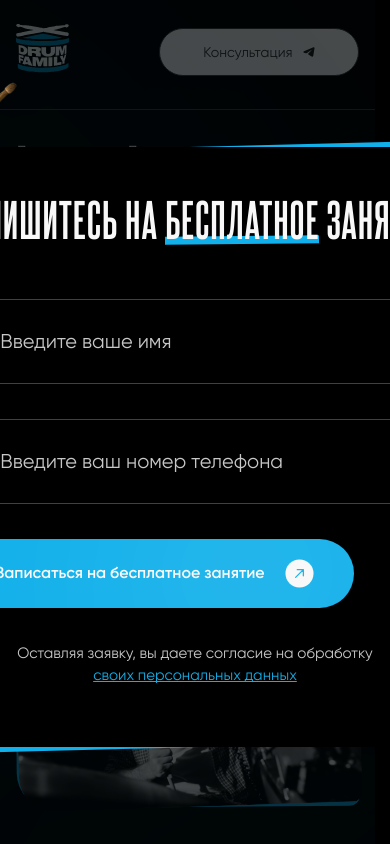
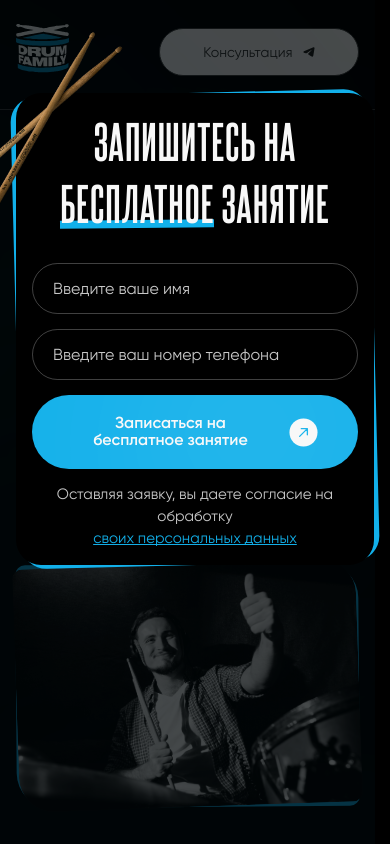
Before and after one commit to Memento-mori-dev/frontend-vite, a PHP site: page / in a window 390 px wide. Run offline with PHP 8.4, Linux system fonts and the light colour scheme; style sheets or scripts are compiled from the project's sources.

Commit message:
form адаптивность

```diff
--- a/layout/index.html
+++ b/layout/index.html
@@ -317,8 +317,9 @@
         <div class="modal__block">
           <div class="modal__block-title">
             <p class="h4 text-up">
-              Запишитесь на <span class="text-line">бесплатное</span> занятие
+              Запишитесь на <br> <span class="text-line">бесплатное</span> занятие
             </p>
+          </div>
 
           <form action="" class="modal__block-form">
             <div class="modal__block-item">
@@ -356,8 +357,6 @@
             </div>
           </div>
         </div>
-
-        </div>
       </div>
     </div>
 
--- a/layout/src/styles/blocks/modal.scss
+++ b/layout/src/styles/blocks/modal.scss
@@ -138,4 +138,63 @@
         }
     }
 
+
+    @include tablet{
+        padding: 0 rem(16);
+
+        &__item{
+            &--sticks{
+                padding-top: rem(93);
+            }
+            width: 100%;
+        }
+        &__block{
+            width: 100%;
+            padding: rem(20) rem(40);
+        }
+    }
+
+    @include mobile{
+        align-items: start;
+
+        &__block{
+            &-form{
+                padding-top: rem(30);
+
+                width: 100%;
+
+                align-items: center;
+            }
+
+            &-item{
+                &:not(:first-child){
+                    padding-top: rem(15);
+                }
+
+                width: 100%;
+
+                & .button{
+                    margin: auto;
+                }
+            }
+        }
+    }
+
+    @include mobile-s{
+        &__block{
+            padding: rem(16);
+
+            &::before{
+                @include square(rem(300));
+
+                top: rem(-128);
+                left: rem(-124);
+            }
+
+            &-input{
+                padding: rem(15) rem(20);
+                font-size: rem(16);
+            }
+        }
+    }
 }
```
Lines whose indentation alone changed are shown as unchanged.
